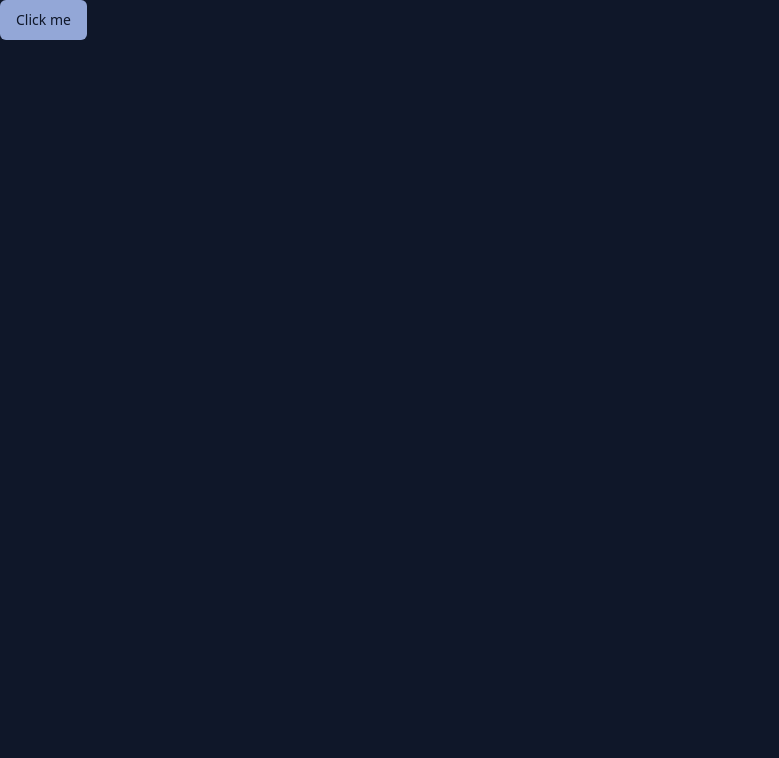
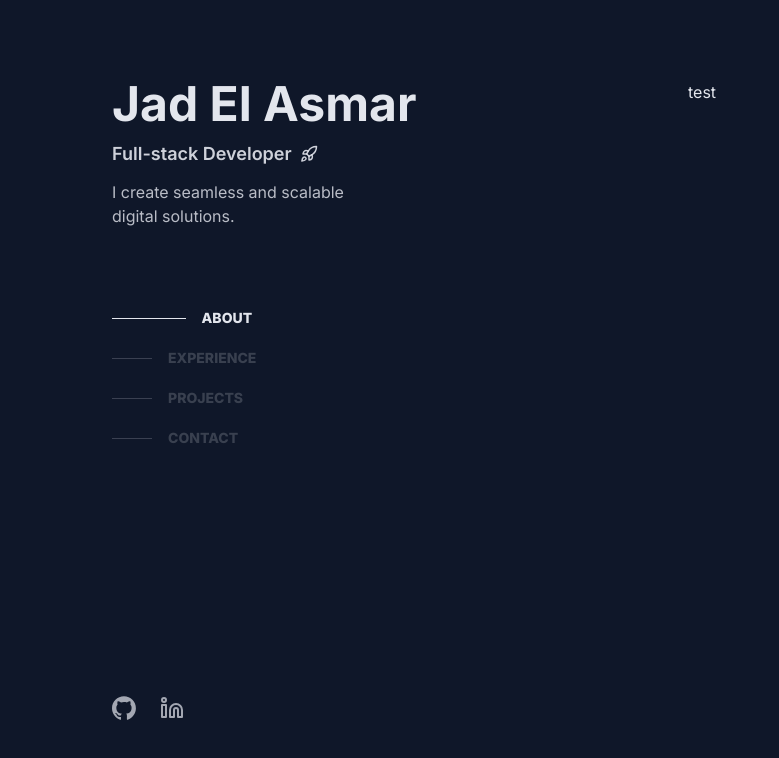
Before and after one commit to 1elasmarjad/jads-portfolio-website, a Next.js app: page / in a window 1280 px wide. Shown: the top 758 px of the page, without its empty margins (0-779 px from the left). Built offline with nearby package versions, Linux system fonts and the light colour scheme.

Commit message:
🖱️ Navitem complete

```diff
--- a/src/app/layout.tsx
+++ b/src/app/layout.tsx
@@ -1,19 +1,24 @@
 import "~/styles/globals.css";
 
-import { GeistSans } from "geist/font/sans";
+import { Inter } from "next/font/google";
 import { type Metadata } from "next";
 
 export const metadata: Metadata = {
-  title: "Create T3 App",
-  description: "Generated by create-t3-app",
+  title: "Jad El Asmar",
+  description: "Jad's personal website",
   icons: [{ rel: "icon", url: "/favicon.ico" }],
 };
+
+const inter = Inter({
+  subsets: ["latin"],
+  display: "swap",
+});
 
 export default function RootLayout({
   children,
 }: Readonly<{ children: React.ReactNode }>) {
   return (
-    <html lang="en" className={`${GeistSans.variable}`}>
+    <html lang="en" className={`${inter.className}`}>
       <body>{children}</body>
     </html>
   );
--- a/src/app/page.tsx
+++ b/src/app/page.tsx
@@ -1,9 +1,60 @@
-import { Button } from "~/components/ui/button";
+import { Linkedin, Rocket } from "lucide-react";
+import NavItem from "~/components/ui/navitem";
 
 export default function HomePage() {
   return (
-    <main>
-      <Button>Click me</Button>
+    <main className="flex w-full flex-col items-center">
+      <section className="flex w-full justify-between gap-24 px-12 lg:max-w-6xl">
+        <header className="flex flex-col py-20 lg:sticky lg:h-screen lg:w-1/2 lg:justify-between">
+          <div className="flex flex-col">
+            <div className="flex flex-col gap-3">
+              <h1 className="text-5xl font-bold">Jad El Asmar</h1>
+              <h2 className="flex items-center text-lg font-semibold text-foreground/90">
+                Full-stack Developer <Rocket size="18" className="ml-2" />
+              </h2>
+              <p className="text-foreground/80">
+                I create seamless and scalable
+                <br /> digital solutions.
+              </p>
+            </div>
+
+            <div className="mt-20 flex flex-col gap-5">
+              <NavItem activated={true} text={"about"}/>
+              <NavItem activated={false} text={"experience"}/>
+              <NavItem activated={false} text={"projects"}/>
+              <NavItem activated={false} text={"contact"}/>
+            </div>
+          </div>
+
+          <ul className="flex gap-6">
+            <li>
+              <a href="https://github.com/1elasmarjad" target="_blank">
+                <svg
+                  width="24"
+                  height="24"
+                  viewBox="0 0 98 96"
+                  xmlns="http://www.w3.org/2000/svg"
+                  className="fill-foreground/70 transition-all hover:fill-foreground"
+                >
+                  <path
+                    fill-rule="evenodd"
+                    clip-rule="evenodd"
+                    d="M48.854 0C21.839 0 0 22 0 49.217c0 21.756 13.993 40.172 33.405 46.69 2.427.49 3.316-1.059 3.316-2.362 0-1.141-.08-5.052-.08-9.127-13.59 2.934-16.42-5.867-16.42-5.867-2.184-5.704-5.42-7.17-5.42-7.17-4.448-3.015.324-3.015.324-3.015 4.934.326 7.523 5.052 7.523 5.052 4.367 7.496 11.404 5.378 14.235 4.074.404-3.178 1.699-5.378 3.074-6.6-10.839-1.141-22.243-5.378-22.243-24.283 0-5.378 1.94-9.778 5.014-13.2-.485-1.222-2.184-6.275.486-13.038 0 0 4.125-1.304 13.426 5.052a46.97 46.97 0 0 1 12.214-1.63c4.125 0 8.33.571 12.213 1.63 9.302-6.356 13.427-5.052 13.427-5.052 2.67 6.763.97 11.816.485 13.038 3.155 3.422 5.015 7.822 5.015 13.2 0 18.905-11.404 23.06-22.324 24.283 1.78 1.548 3.316 4.481 3.316 9.126 0 6.6-.08 11.897-.08 13.526 0 1.304.89 2.853 3.316 2.364 19.412-6.52 33.405-24.935 33.405-46.691C97.707 22 75.788 0 48.854 0z"
+                  />
+                </svg>
+              </a>
+            </li>
+
+            <li>
+              <a href="https://www.linkedin.com/in/jadelasmar/">
+                <Linkedin className="bg- stroke-foreground/70 transition-all hover:stroke-foreground" />
+              </a>
+            </li>
+          </ul>
+        </header>
+
+        <div className="py-20 lg:w-1/2">test</div>
+      </section>
     </main>
   );
 }
--- /dev/null
+++ b/src/components/ui/navitem.tsx
@@ -0,0 +1,22 @@
+export default function NavItem({
+  activated,
+  text,
+}: {
+  activated: boolean;
+  text: string;
+}) {
+  const width = activated ? "w-[4.6rem]" : "w-10 group-hover:w-[4.6rem]";
+  const textColor = activated
+    ? "text-foreground"
+    : "text-foreground/20 group-hover:text-foreground";
+  const bgColor = activated ? "bg-foreground" : "bg-foreground/20 group-hover:bg-foreground";
+
+  return (
+    <div className="w- group flex items-center gap-4 hover:cursor-pointer">
+      <span className={`h-[0.05rem] w-10 ${bgColor} ${width} transition-all`}></span>
+      <p className={`${textColor} text-sm font-extrabold uppercase transition-all`}>
+        {text}
+      </p>
+    </div>
+  );
+}
```
